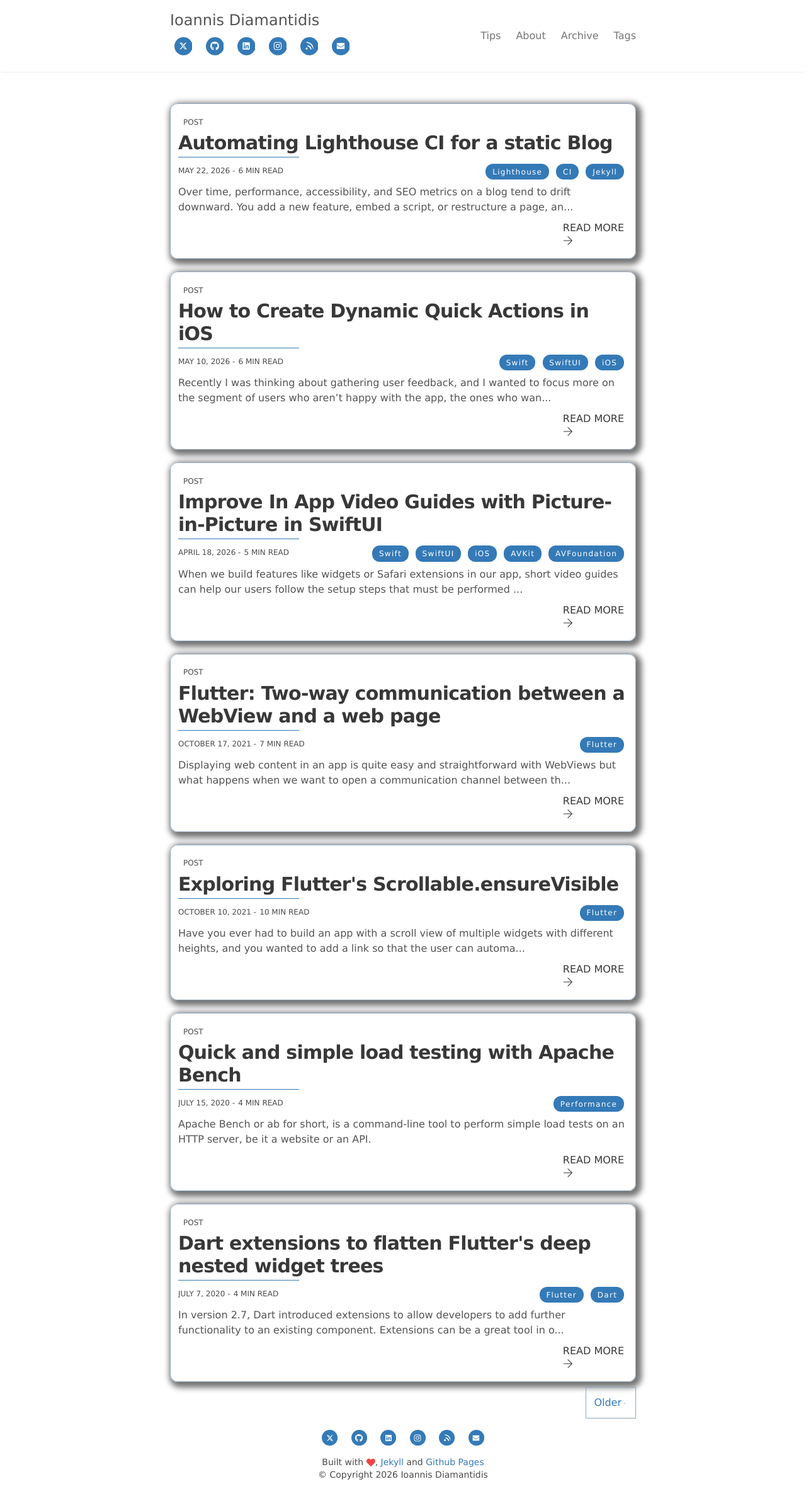
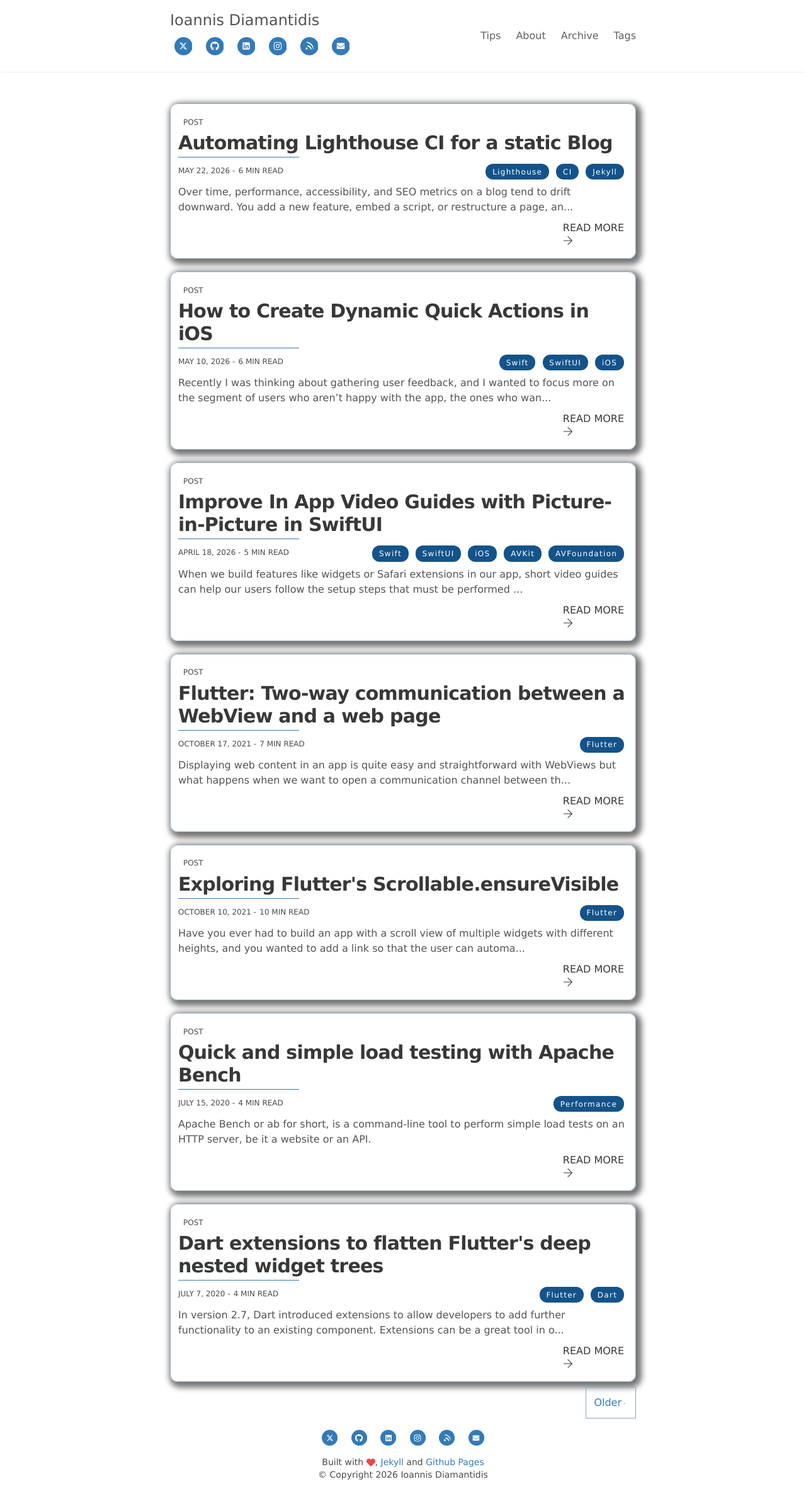
Before and after one commit to diamantidis/diamantidis.github.io, a Jekyll site: the page built from index.html, in a window 1280 px wide. Shown: the whole page at 63% size. Built offline with Jekyll 4.4.1, drawn with Linux system fonts in a browser that asks for light colours; the list of posts is cut into pages by our own code.

Commit message:
Fix color contrast for WCAG AA compliance
Darken navigation link color and add dedicated tag badge background
to ensure sufficient contrast ratio in both light and dark modes.

- Darken --nav-color from 46% to 38% lightness (~5.1:1 on white)
- Lighten --base-color in dark mode to 75% for link visibility
- Add --tag-bg-color variable for tag badges (white text at 7.2:1+)
- Use --tag-bg-color in post-subheader tag links

```diff
--- a/_includes/post-subheader.html
+++ b/_includes/post-subheader.html
@@ -14,7 +14,7 @@
   <div class="float-right inline-block max-sm:float-none max-sm:block max-sm:clear-both">
     <div class="inline-block float-right max-sm:float-none max-sm:block max-sm:clear-right max-sm:mt-1">
       {% for tag in page_content.tags %}
-      <a class="inline-block px-[0.9em] py-[0.3em] mb-1 mr-[0.5em] whitespace-nowrap bg-(--base-color) text-(--tag-color) rounded-[12px] text-[12px] align-middle tracking-[1.3px] mt-[2px] hover:bg-(--hover-color) hover:text-(--tag-color)" href="/tags#{{ tag | cgi_escape }}" title="{{ tag | strip }}">{{ tag | strip }}</a>
+      <a class="inline-block px-[0.9em] py-[0.3em] mb-1 mr-[0.5em] whitespace-nowrap bg-(--tag-bg-color) text-(--tag-color) rounded-[12px] text-[12px] align-middle tracking-[1.3px] mt-[2px] hover:bg-(--hover-color) hover:text-(--tag-color)" href="/tags#{{ tag | cgi_escape }}" title="{{ tag | strip }}">{{ tag | strip }}</a>
       {% endfor %}
     </div>
   </div>
--- a/_scss/custom.scss
+++ b/_scss/custom.scss
@@ -125,10 +125,11 @@
   --page-color: hsla(0, 0%, 100%, 1);
   --divider-color: hsla(0, 0%, 0%, 0.2);
   --border-color: hsla(208, 27%, 65%, 1);
-  --nav-color: hsla(0, 0%, 46%, 1);
+  --nav-color: hsla(0, 0%, 38%, 1);
   --link-color: hsla(208, 56%, 46%, 1);
   --title-color: hsla(0, 0%, 33%, 1);
   --tag-color: hsla(0, 0%, 100%, 1);
+  --tag-bg-color: hsla(208, 75%, 31%, 1);
   --highlight-color: hsla(208, 5%, 30%, 1);
   --highlight-background-color: hsla(208, 75%, 85%, 1);
   --tips-card-background-color: hsla(0, 0%, 100%, 1);
@@ -137,7 +138,7 @@
 
 @media screen and (prefers-color-scheme: dark) {
   :root {
-    --base-color: hsla(208, 56%, 46%, 1);
+    --base-color: hsla(208, 75%, 75%, 1);
     --hover-color: hsla(208, 73%, 55%, 1);
     --metatext-color: hsla(208, 15%, 70%, 1);
     --nav-color: hsla(208, 75%, 75%, 1);
@@ -148,6 +149,7 @@
     --border-color: hsla(208, 27%, 65%, 1);
     --title-color: hsla(0, 0%, 93%, 1);
     --tag-color: hsla(0, 0%, 100%, 1);
+    --tag-bg-color: hsla(208, 56%, 46%, 1);
     --highlight-color: hsla(208, 75%, 99%, 1);
     --highlight-background-color: hsla(208, 75%, 25%, 1);
     --tips-card-background-color: hsla(208, 7%, 21%, 1);
```
